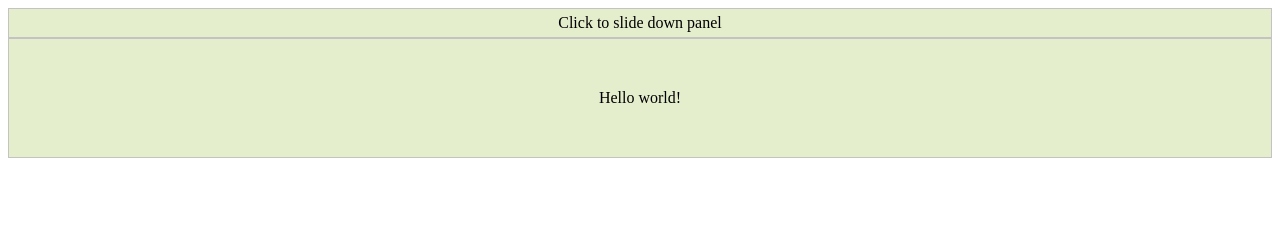
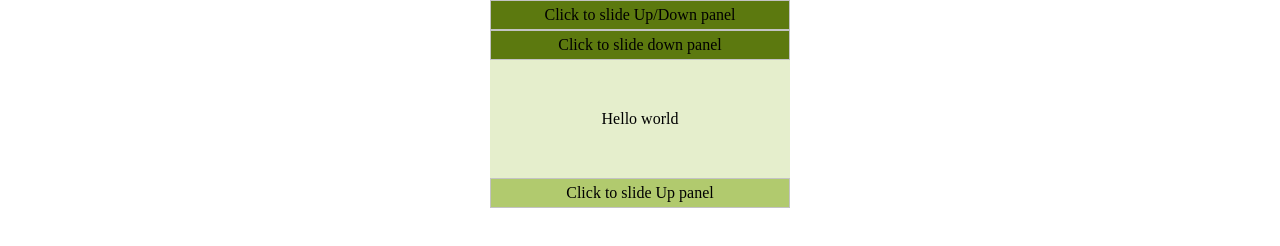
Before and after one commit to kosalvireak/-Professional-Web-Development, a plain HTML site: page JQuery/Slides.html in a window 1280 px wide. Both pictures are taken after a click on the element "Click to slide down panel". Drawn offline with nearby package versions, Linux system fonts and the light colour scheme.

Commit message:
center body

```diff
--- a/JQuery/Slides.html
+++ b/JQuery/Slides.html
@@ -7,29 +7,70 @@
         $(document).ready(function () {
             $("#flip").click(function () {
                 $("#panel").slideDown("slow");
+                $("#flip_down").slideDown("slow");
+
             });
+            $("#flip_down").click(function () {
+                $("#panel").slideUp("slow");
+                $(this).slideUp("slow");
+
+            });
+            $("#flip_togger").click(function(){
+                $("#panel1").slideToggle("slow");
+            });
+
+
+
+
         });
     </script>
     <style>
-        #panel,
         #flip {
             padding: 5px;
             text-align: center;
-            background-color: #e5eecc;
+            background-color: #5c790f;
             border: solid 1px #c3c3c3;
         }
 
         #panel {
             padding: 50px;
             display: none;
+            background-color: #e5eecc;
+            text-align: center;
+        }
+
+        #panel1 {
+            padding: 50px;
+            display: none;
+            background-color: #e5eecc;
+            text-align: center;
+        }
+
+        #flip_down {
+            padding: 5px;
+            text-align: center;
+            background-color: #b1ca6e;
+            border: solid 1px #c3c3c3;
+        }
+
+        #flip_togger {
+            padding: 5px;
+            text-align: center;
+            background-color: #5c790f;
+            border: solid 1px #c3c3c3;
         }
     </style>
 </head>
 
-<body>
+<body style="max-width: 300px; align-items: center; margin: auto;">
 
+    <div id="flip_togger">Click to slide Up/Down panel</div>
+    <div id="panel1">Hello world</div>
     <div id="flip">Click to slide down panel</div>
-    <div id="panel">Hello world!</div>
+    <div>
+        <div id="panel">Hello world</div>
+        <div id="flip_down" style="display: none;">Click to slide Up panel</div>
+    </div>
 
 </body>
 
```
